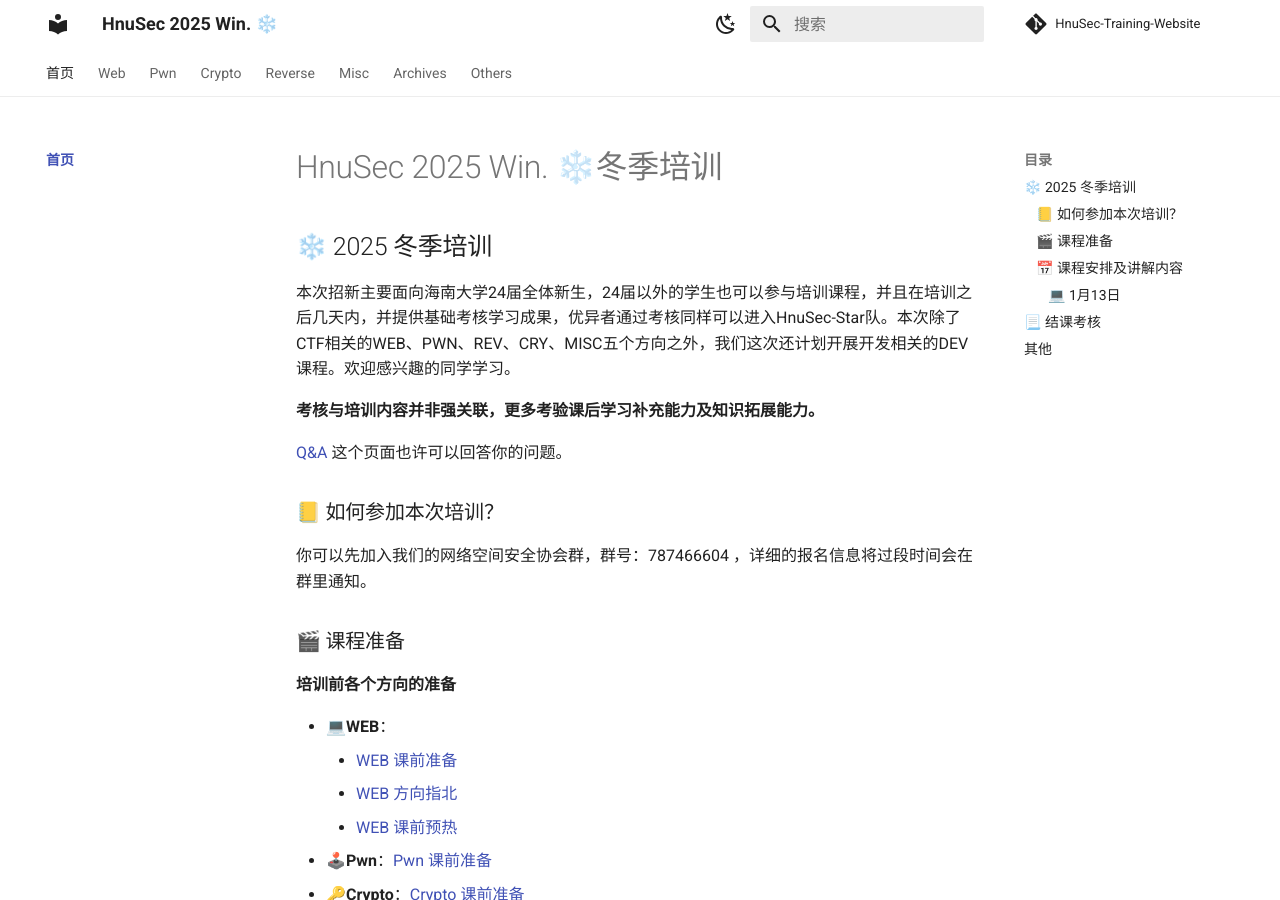
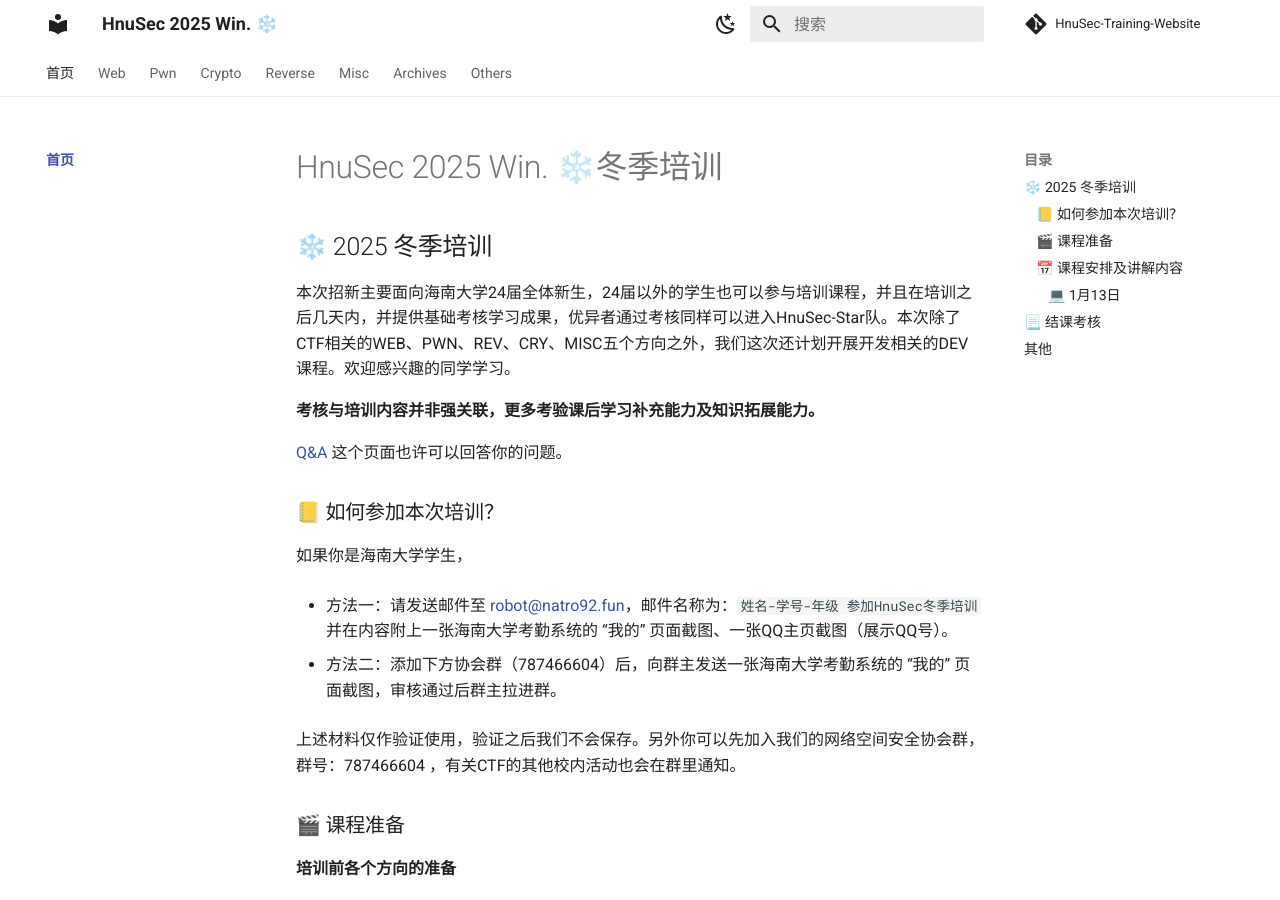
Before and after one commit to natro92/HnuSec-Training-Website, an MkDocs documentation site: the page built from docs/index.md, in a window 1280 px wide and 900 px high. Built offline with MkDocs 1.6.1 and Material for MkDocs 9.7.7, drawn with Linux system fonts in a browser that asks for light colours; comment, search, counter and statistics services are not loaded.

Commit message:
update contact

```diff
--- a/docs/index.md
+++ b/docs/index.md
@@ -10,7 +10,13 @@
 
 ### 📒 如何参加本次培训？
 
-你可以先加入我们的网络空间安全协会群，群号：787466604 ，详细的报名信息将过段时间会在群里通知。
+如果你是海南大学学生，
+
+- 方法一：请发送邮件至 [robot@natro92.fun](mailto:robot@natro92.fun)，邮件名称为：`姓名-学号-年级 参加HnuSec冬季培训` 并在内容附上一张海南大学考勤系统的 “我的” 页面截图、一张QQ主页截图（展示QQ号）。
+
+- 方法二：添加下方协会群（787466604）后，向群主发送一张海南大学考勤系统的 “我的” 页面截图，审核通过后群主拉进群。
+
+上述材料仅作验证使用，验证之后我们不会保存。另外你可以先加入我们的网络空间安全协会群，群号：787466604 ，有关CTF的其他校内活动也会在群里通知。
 
 ### 🎬 课程准备
 
```
